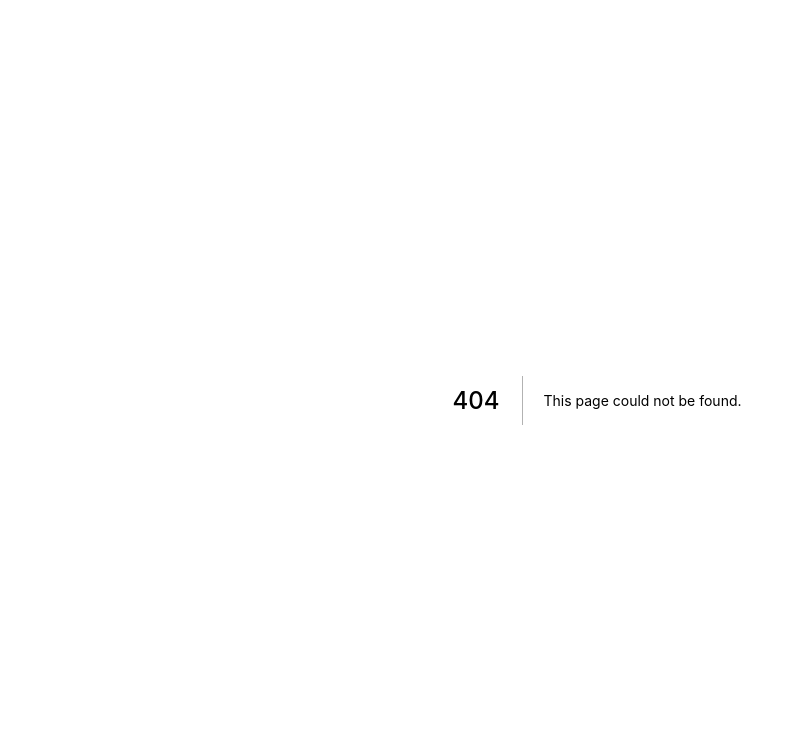
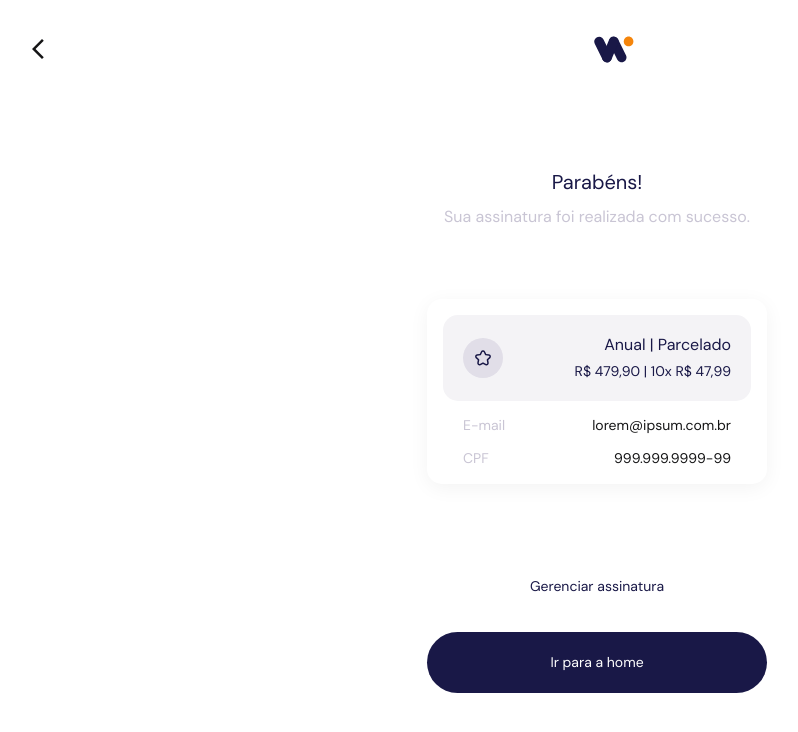
Before and after one commit to claudiofabiao/desafio-tecnico-pebmed, a Next.js app: page /success in a window 1280 px wide. Before the commit this address had no page. Shown: the top 732 px of the page, without its empty margins (43-841 px from the left). Built offline with nearby package versions, Linux system fonts and the light colour scheme.

Commit message:
Cria a página de sucesso

```diff
--- /dev/null
+++ b/src/components/SubscriptionDetails.tsx
@@ -0,0 +1,40 @@
+import star from '@assets/images/star-icon.svg';
+import { Box, Typography } from '@mui/material';
+import Image from 'next/image';
+
+type Props = {
+    title: string;
+    description: string;
+    email: string;
+    document: string;
+};
+
+const SubscriptionDetails = (props: Props): JSX.Element => {
+    const { title, description, email, document } = props;
+
+    return (
+        <Box borderRadius={3} boxShadow="0px 4px 20px 0px rgba(0, 0, 0, 0.05)" padding={2}>
+            <Box bgcolor="#f4f3f6" borderRadius={3} padding={2.5} display="flex" alignItems="center" justifyContent="space-between" marginBottom={2} >
+                <Image alt="Ícone" src={star} />
+                <Box textAlign="right" color="primary.main">
+                    <Typography marginBottom={1}>{title} | {description}</Typography>
+                    <Typography fontSize="0.875rem">R$ 479,90 | 10x R$ 47,99</Typography>
+                </Box>
+            </Box>
+
+            <Box paddingX={2.5}>
+                <Box display="flex" justifyContent="space-between" marginBottom={2}>
+                    <Typography fontSize="0.875rem" color="#c9c5d4">E-mail</Typography>
+                    <Typography fontSize="0.875rem" color="text.primary">{email}</Typography>
+                </Box>
+
+                <Box display="flex" justifyContent="space-between">
+                    <Typography fontSize="0.875rem" color="#c9c5d4">CPF</Typography>
+                    <Typography fontSize="0.875rem" color="text.primary">{document}</Typography>
+                </Box>
+            </Box>
+        </Box>
+    );
+};
+
+export default SubscriptionDetails;
--- /dev/null
+++ b/src/pages/success.tsx
@@ -0,0 +1,47 @@
+import Header from '@components/Header';
+import SubscriptionDetails from '@components/SubscriptionDetails';
+import { Box, Button, Typography } from '@mui/material';
+import type { NextPage } from 'next';
+import Head from 'next/head';
+import Image from 'next/image';
+import { Fragment } from 'react';
+import successIcon from '@assets/images/success-icon.svg';
+
+const Success: NextPage = () => {
+    return (
+        <Fragment>
+            <Head>
+                <title>Sucesso - Whitebook</title>
+            </Head>
+
+            <Box p={4}>
+                <Header />
+
+                <Box width="340px" marginX="auto">
+                    <Box marginBottom={9} textAlign="center">
+                        <Box marginBottom={2.5}>
+                            <Image alt="Ícone" src={successIcon} layout="raw" />
+                        </Box>
+
+                        <Typography component="h1" color="primary" fontSize="1.25rem" marginBottom={1.5}>Parabéns!</Typography>
+                        <Typography color="#C9C5D4">Sua assinatura foi realizada com sucesso.</Typography>
+                    </Box>
+
+                    <Box marginBottom={9}>
+                        <SubscriptionDetails
+                            title="Anual"
+                            description="Parcelado"
+                            email="lorem@ipsum.com.br"
+                            document="999.999.9999-99"
+                        />
+                    </Box>
+
+                    <Button variant="text" fullWidth sx={{ paddingY: '18px', borderRadius: 10, marginBottom: 2 }}>Gerenciar assinatura</Button>
+                    <Button fullWidth sx={{ paddingY: '18px', borderRadius: 10 }}>Ir para a home</Button>
+                </Box>
+            </Box>
+        </Fragment>
+    );
+};
+
+export default Success;
```
Also changed, not shown: public/assets/images/star-icon.svg (added), public/assets/images/success-icon.svg (added).
